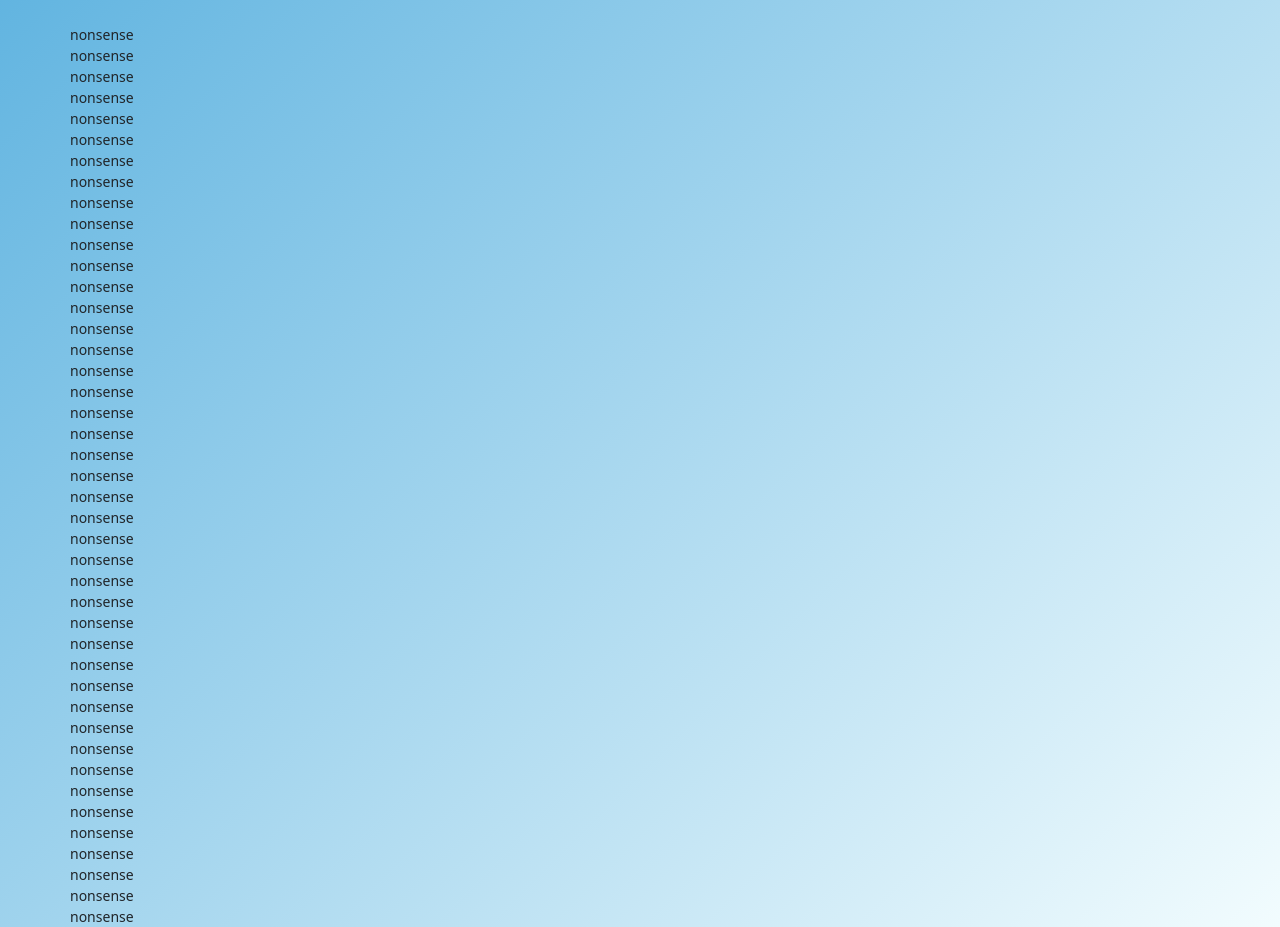
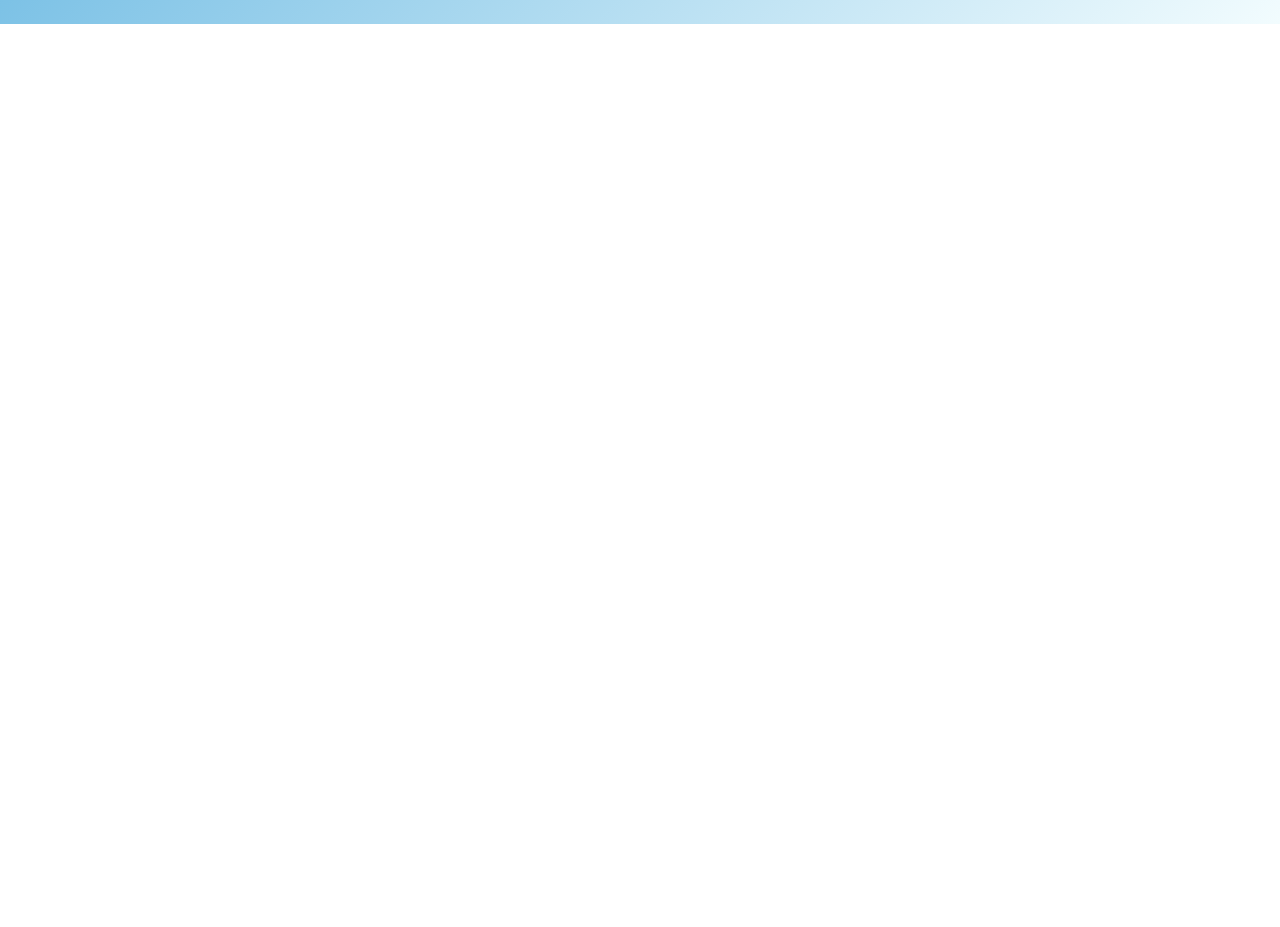
Before and after one commit to spencer-lott/Portfolio-Website, a React (Create React App) app: page / in a window 1280 px wide. Shown: the part 1065-1992 px from the top of the page. After the commit the page ends 1089 px from the top, so only its background shows below. Built offline with nearby package versions, Linux system fonts and the light colour scheme.

Commit message:
saving for the night

```diff
--- a/src/components/home/Home.js
+++ b/src/components/home/Home.js
@@ -1,8 +1,11 @@
+import "./home.css";
 import React from "react";
-import "./home.css";
+import { useRef } from "react";
 import {Container, Row} from "reactstrap";
+// import { aboutRef, mainRef } from "../../App";
 
 export default function Home() {
+
     return (
         <>
             <div className="home">
@@ -49,137 +52,10 @@ export default function Home() {
                             </div>
                         </div>
                     </Row>
-                    <Row>
-                        nonsense
-                    </Row>
-                    <Row>
-                        nonsense
-                    </Row>
-                    <Row>
-                        nonsense
-                    </Row>
-                    <Row>
-                        nonsense
-                    </Row>
-                    <Row>
-                        nonsense
-                    </Row>
-                    <Row>
-                        nonsense
-                    </Row>
-                    <Row>
-                        nonsense
-                    </Row>
-                    <Row>
-                        nonsense
-                    </Row>
-                    <Row>
-                        nonsense
-                    </Row>
-                    <Row>
-                        nonsense
-                    </Row>
-                    <Row>
-                        nonsense
-                    </Row>
-                    <Row>
-                        nonsense
-                    </Row>
-                    <Row>
-                        nonsense
-                    </Row>
-                    <Row>
-                        nonsense
-                    </Row>
-                    <Row>
-                        nonsense
-                    </Row>
-                    <Row>
-                        nonsense
-                    </Row>
-                    <Row>
-                        nonsense
-                    </Row>
-                    <Row>
-                        nonsense
-                    </Row>
-                    <Row>
-                        nonsense
-                    </Row>
-                    <Row>
-                        nonsense
-                    </Row>
-                    <Row>
-                        nonsense
-                    </Row>
-                    <Row>
-                        nonsense
-                    </Row>
-                    <Row>
-                        nonsense
-                    </Row>
-                    <Row>
-                        nonsense
-                    </Row>
-                    <Row>
-                        nonsense
-                    </Row>
-                    <Row>
-                        nonsense
-                    </Row>
-                    <Row>
-                        nonsense
-                    </Row>
-                    <Row>
-                        nonsense
-                    </Row>
-                    <Row>
-                        nonsense
-                    </Row>
-                    <Row>
-                        nonsense
-                    </Row>
-                    <Row>
-                        nonsense
-                    </Row>
-                    <Row>
-                        nonsense
-                    </Row>
-                    <Row>
-                        nonsense
-                    </Row>
-                    <Row>
-                        nonsense
-                    </Row>
-                    <Row>
-                        nonsense
-                    </Row>
-                    <Row>
-                        nonsense
-                    </Row>
-                    <Row>
-                        nonsense
-                    </Row>
-                    <Row>
-                        nonsense
-                    </Row>
-                    <Row>
-                        nonsense
-                    </Row>
-                    <Row>
-                        nonsense
-                    </Row>
-                    <Row>
-                        nonsense
-                    </Row>
-                    <Row>
-                        nonsense
-                    </Row>
-                    <Row>
-                        nonsense
-                    </Row>
+                </Container>
+            </div>
+            <div className="about">
 
-                </Container>
             </div>
         </>
     );
--- a/src/components/sidebar/Sidebar.js
+++ b/src/components/sidebar/Sidebar.js
@@ -1,4 +1,5 @@
 import cn from 'classnames'
+import { useRef } from 'react';
 
 export default function Sidebar({toggleMenu}) {
 
```
Also changed, not shown: src/App.js (+9 -1 lines).
